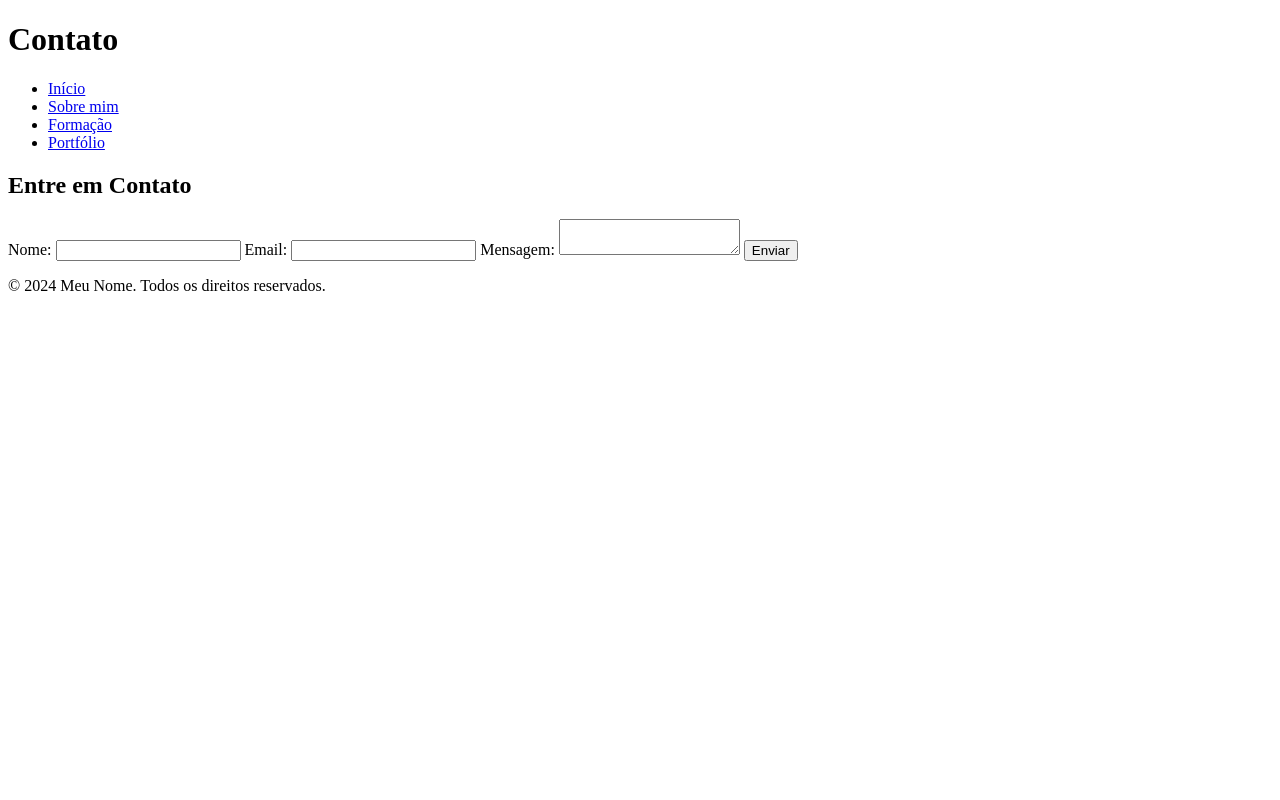
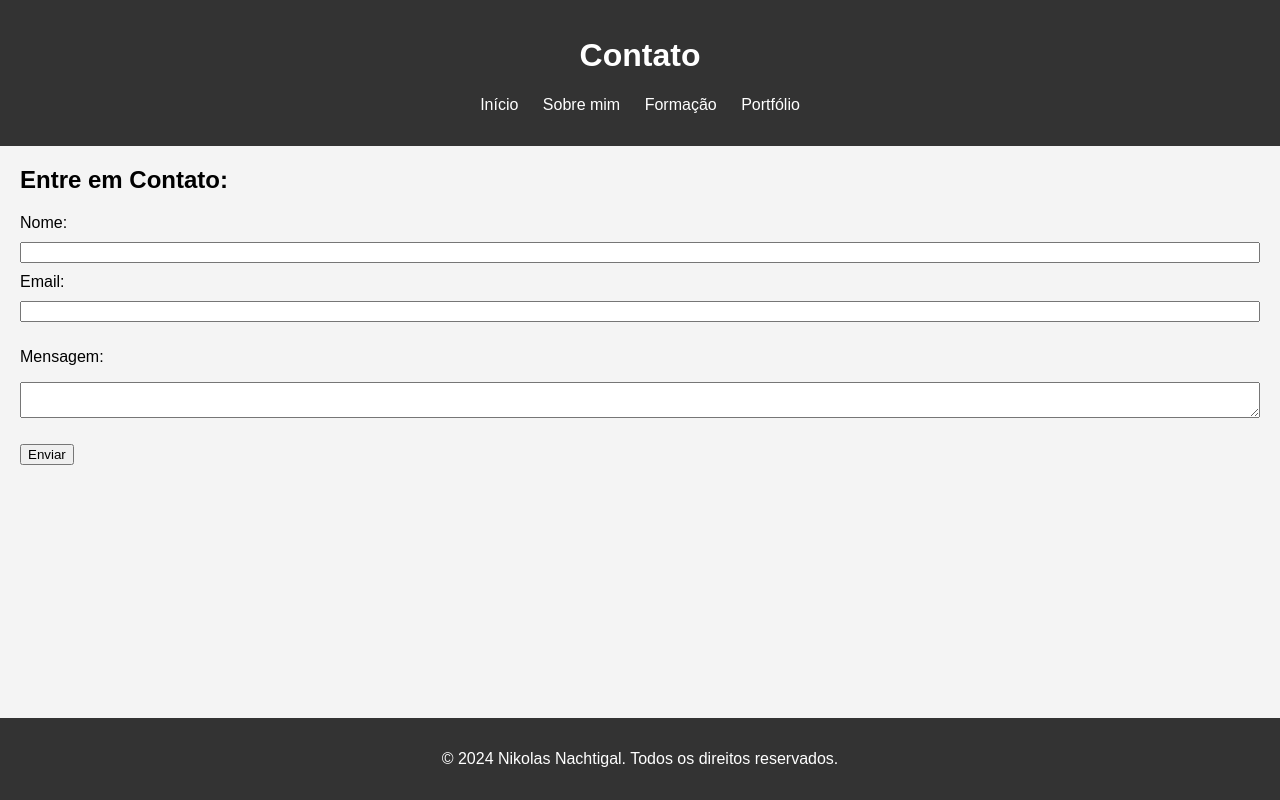
Before and after one commit to niknachtigal/Curriculo, a plain HTML site: page contato.html in a window 1280 px wide. Drawn offline with Linux system fonts and the light colour scheme.

Commit message:
Add files via upload

```diff
--- a/contato.html
+++ b/contato.html
@@ -1,37 +1,39 @@
 <!DOCTYPE html>
-<html lang="pt-BR">
+<html lang="pt-BR"> <!-- Define o idioma da página como português do Brasil -->
 <head>
-    <meta charset="UTF-8">
-    <meta name="viewport" content="width=device-width, initial-scale=1.0">
-    <title>Contato</title>
-    <link rel="stylesheet" href="estilo.css">
+    <meta charset="UTF-8"> <!-- Define a codificação de caracteres para UTF-8 -->
+    <meta name="viewport" content="width=device-width, initial-scale=1.0"> <!-- Configura a visualização para dispositivos móveis, ajustando a escala inicial -->
+    <title>Contato</title> <!-- Define o título da página que aparece na aba do navegador -->
+    <link rel="stylesheet" href="estilo.css"> <!-- Vincula o arquivo CSS externo para estilização da página -->
 </head>
 <body>
     <header>
-        <h1>Contato</h1>
+        <h1>Contato</h1> <!-- Cabeçalho principal da página -->
         <nav>
             <ul>
-                <li><a href="index.html">Início</a></li>
-                <li><a href="sobre.html">Sobre mim</a></li>
-                <li><a href="formacao.html">Formação</a></li>
-                <li><a href="portfolio.html">Portfólio</a></li>
+                <!-- Menu de navegação -->
+                <li><a href="index.html">Início</a></li> <!-- Link para a página inicial -->
+                <li><a href="sobre.html">Sobre mim</a></li> <!-- Link para a página de informações pessoais -->
+                <li><a href="formacao.html">Formação</a></li> <!-- Link para a página de formação educacional -->
+                <li><a href="portfolio.html">Portfólio</a></li> <!-- Link para a página de portfólio -->
             </ul>
         </nav>
     </header>
     <main>
-        <h2>Entre em Contato</h2>
+        <h2>Entre em Contato:</h2> <!-- Subtítulo -->
+        <!-- Formulário de contato -->
         <form>
-            <label for="nome">Nome:</label>
-            <input type="text" id="nome" name="nome" required>
-            <label for="email">Email:</label>
-            <input type="email" id="email" name="email" required>
-            <label for="mensagem">Mensagem:</label>
-            <textarea id="mensagem" name="mensagem" required></textarea>
-            <button type="submit">Enviar</button>
+            <label for="nome">Nome:</label> <!-- Rótulo para o campo de nome -->
+            <input type="text" id="nome" name="nome" required> <!-- Campo de entrada para nome -->
+            <label for="email">Email:</label> <!-- Rótulo para o campo de email -->
+            <input type="email" id="email" name="email" required> <!-- Campo de entrada para email -->
+            <p><label for="mensagem">Mensagem:</label></p> <!-- Rótulo para o campo de mensagem -->
+            <textarea id="mensagem" name="mensagem" required></textarea> <!-- Área de texto para mensagem -->
+            <p><button type="submit">Enviar</button></p> <!-- Botão para enviar o formulário -->
         </form>
     </main>
     <footer>
-        <p>&copy; 2024 Meu Nome. Todos os direitos reservados.</p>
+        <p>&copy; 2024 Nikolas Nachtigal. Todos os direitos reservados.</p> <!-- Rodapé com informações de direitos autorais -->
     </footer>
 </body>
 </html>
--- /dev/null
+++ b/estilo.css
@@ -0,0 +1,60 @@
+/* Estilo básico para todo o corpo da página */
+body {
+    font-family: Arial, sans-serif; /* Define a fonte padrão para o texto */
+    margin: 0; /* Remove a margem padrão */
+    padding: 0; /* Remove o preenchimento padrão */
+    background-color: #f4f4f4; /* Define a cor de fundo */
+}
+
+/* Estilo do cabeçalho */
+header {
+    background-color: #333; /* Define a cor de fundo do cabeçalho */
+    color: white; /* Define a cor do texto */
+    padding: 1em 0; /* Adiciona preenchimento superior e inferior */
+    text-align: center; /* Centraliza o texto no cabeçalho */
+}
+
+/* Estilo da lista de navegação */
+nav ul {
+    list-style-type: none; /* Remove os marcadores da lista */
+    padding: 0; /* Remove o preenchimento padrão da lista */
+}
+
+/* Estilo dos itens da lista de navegação */
+nav ul li {
+    display: inline; /* Exibe os itens da lista em linha */
+    margin: 0 10px; /* Adiciona margem entre os itens da lista */
+}
+
+/* Estilo dos links de navegação */
+nav ul li a {
+    color: white; /* Define a cor do texto dos links */
+    text-decoration: none; /* Remove a sublinha dos links */
+}
+
+/* Estilo do conteúdo principal */
+main {
+    margin: 20px; /* Adiciona margem ao redor do conteúdo principal */
+}
+
+/* Estilo do rodapé */
+footer {
+    background-color: #333; /* Define a cor de fundo do rodapé */
+    color: white; /* Define a cor do texto do rodapé */
+    text-align: center; /* Centraliza o texto no rodapé */
+    padding: 1em 0; /* Adiciona preenchimento superior e inferior */
+    position: fixed; /* Fixa o rodapé na parte inferior da página */
+    width: 100%; /* Define a largura do rodapé para 100% da página */
+    bottom: 0; /* Posiciona o rodapé na parte inferior */
+}
+
+/* Estilo do formulário de contato */
+form {
+    display: flex; /* Define um layout flexível para o formulário */
+    flex-direction: column; /* Organiza os elementos em coluna */
+}
+
+/* Estilo dos elementos do formulário */
+form label, form input, form textarea, form button {
+    margin-bottom: 10px; /* Adiciona margem inferior aos elementos */
+}
```
Also changed, not shown: formacao.html (+17 -13 lines), index.html (+2 -2 lines), portfolio.html (+16 -14 lines), sobre.html (+14 -13 lines).
